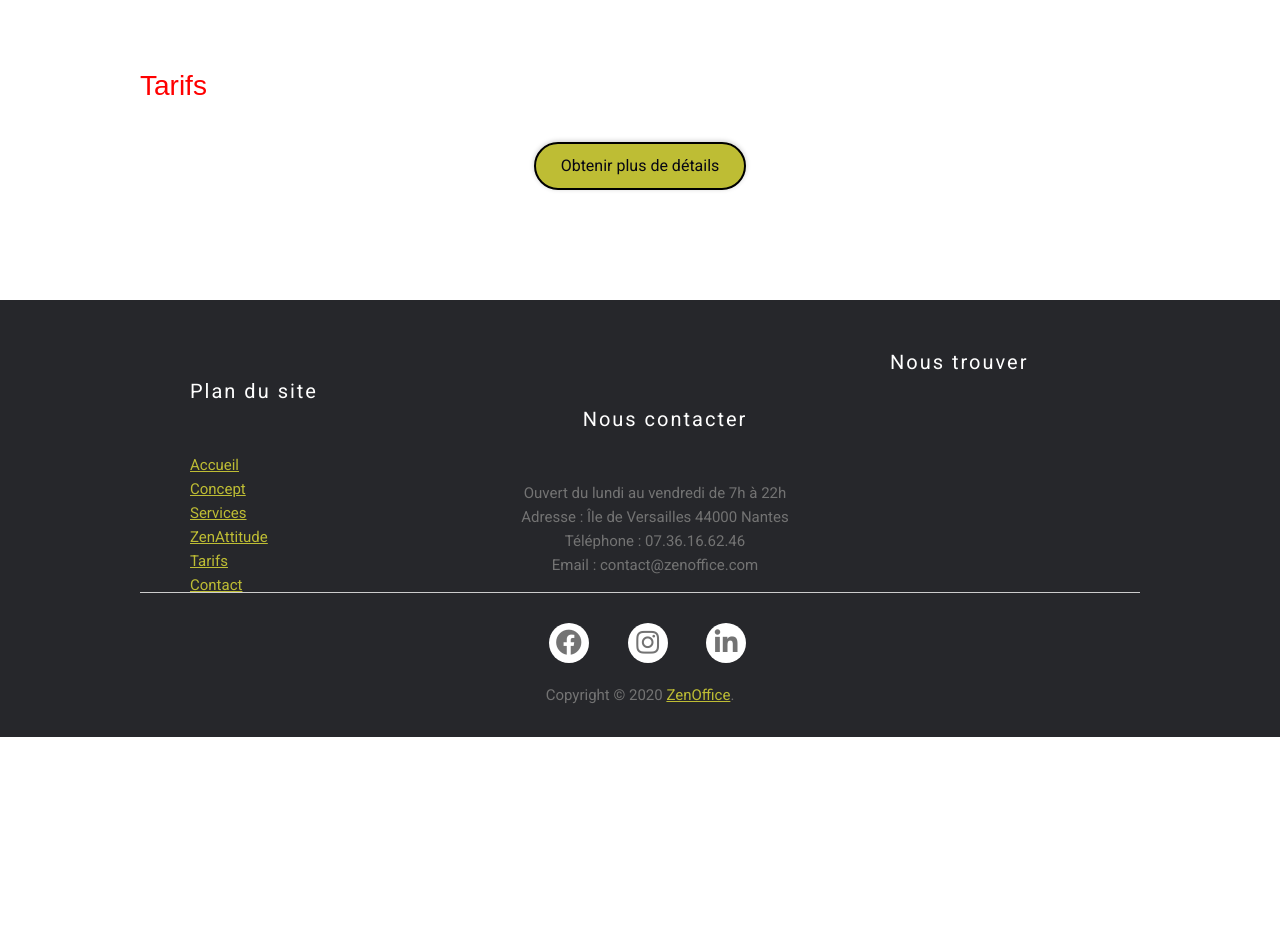
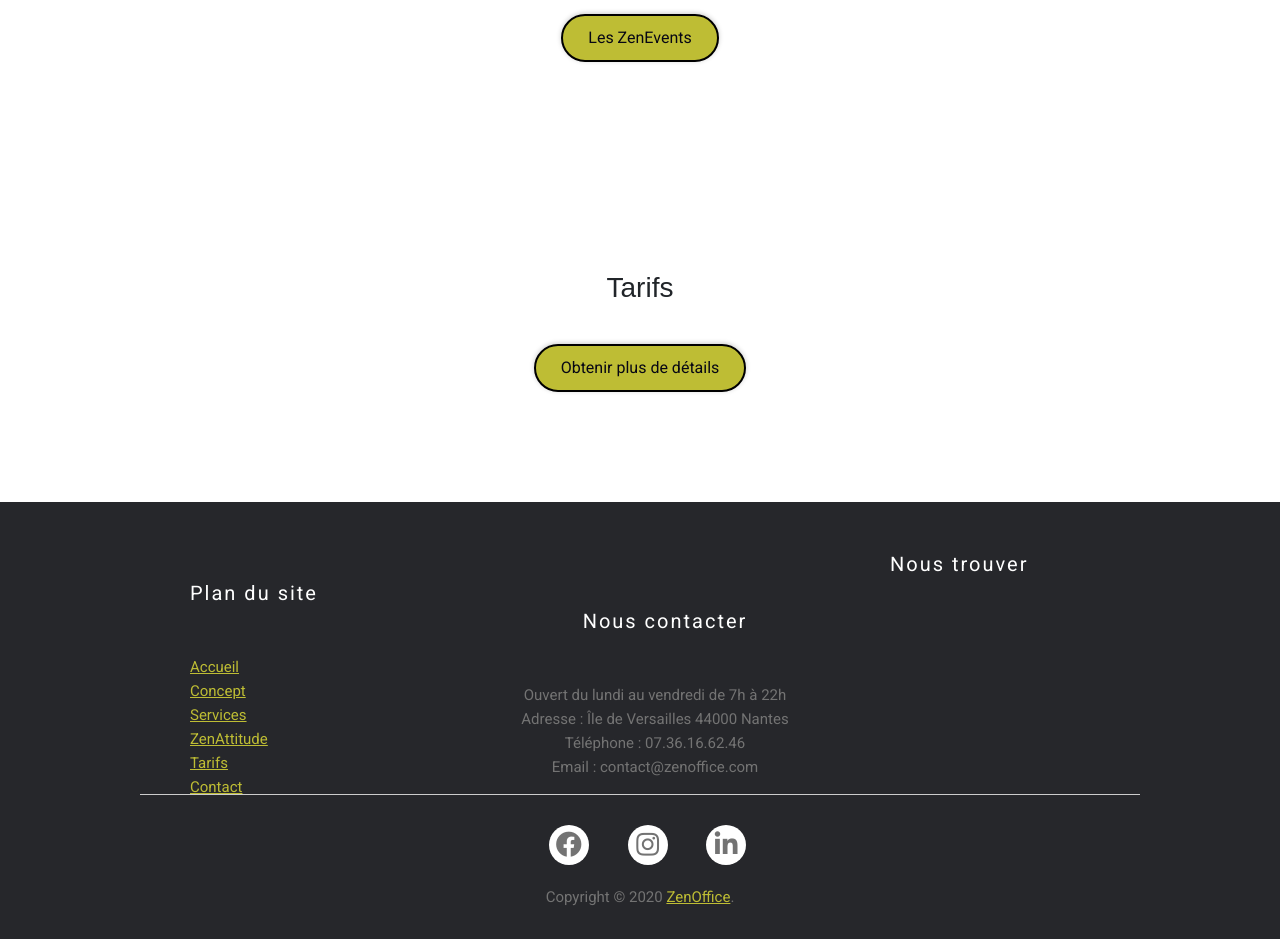
Before and after one commit to TiF0N/MSPR-HTML, a PHP site: page /index.php in a window 1280 px wide; the page is wider, and only the part inside the window is pictured. Shown: the part 3407-4346 px from the top of that part. Before the commit the page ends 4144 px from the top of that part, so only its background shows below. Run offline with PHP 8.4, Linux system fonts and the light colour scheme; some libraries are stand-ins or nearby versions.

Commit message:
update: sdfghj

```diff
--- a/resources/sass/components/_section.scss
+++ b/resources/sass/components/_section.scss
@@ -2,10 +2,13 @@
   padding: 75px 0;
 
   h2 {
-    color: red
+    text-align: center;
+    margin-top: 20px;
+    margin-bottom: 20px;
   }
 
   p {
     text-align: center;
+    margin-bottom: 40px;
   }
 }
```
Also changed, not shown: public/css/app.css, 1 other file.
